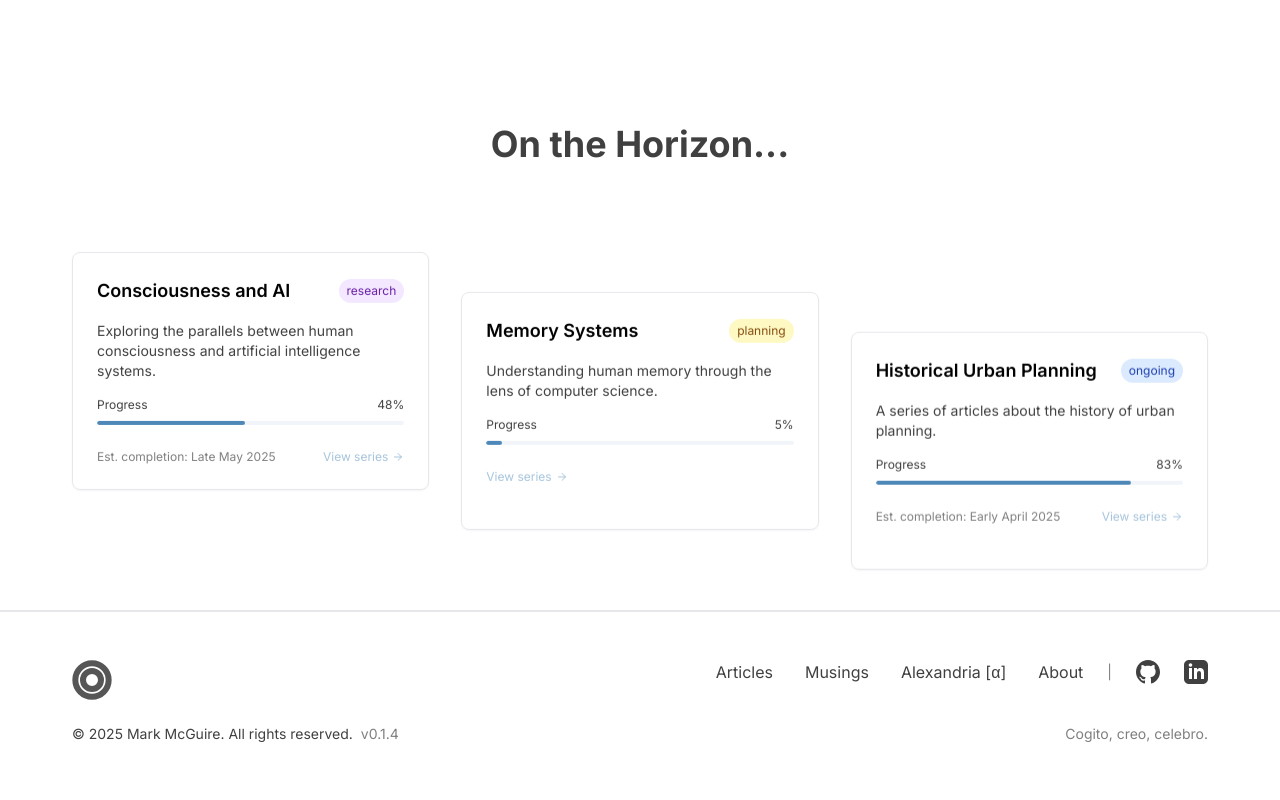
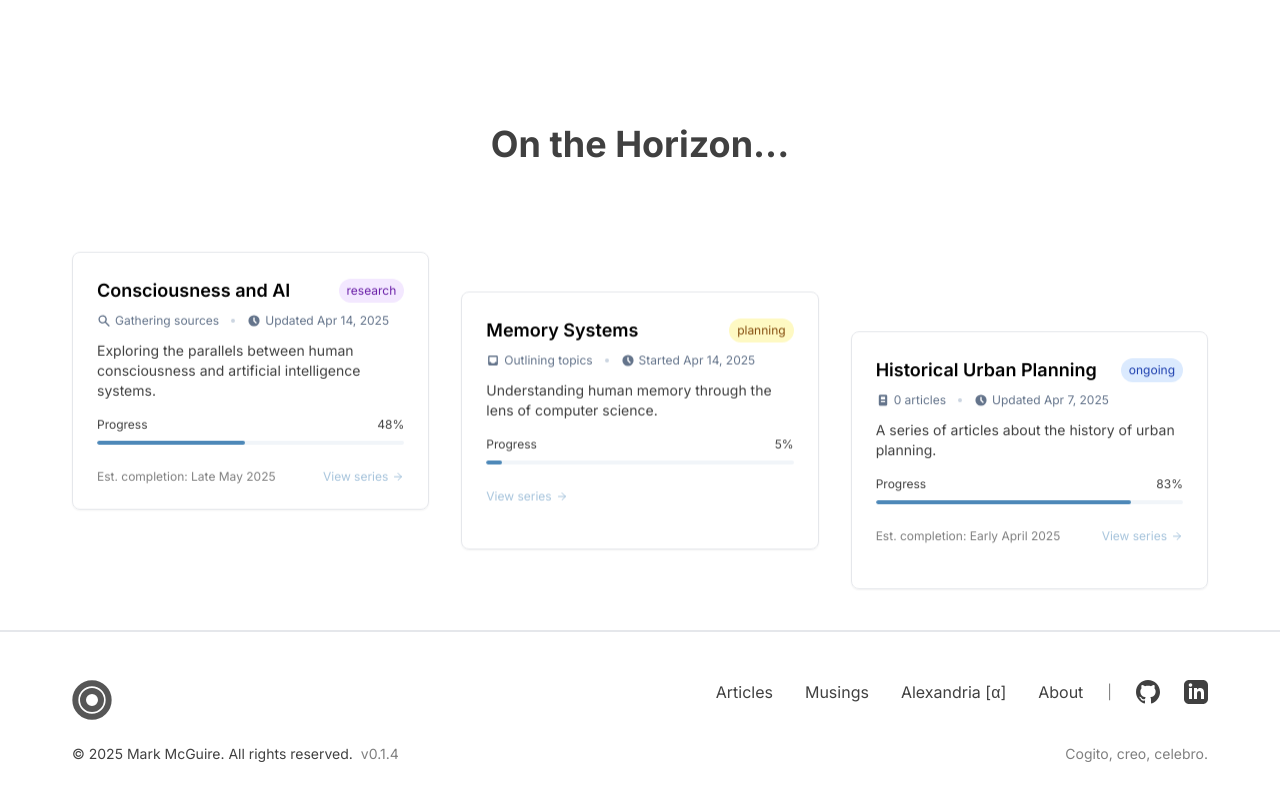
Before and after one commit to markmcguire011/Sentennial, a Next.js app: page / in a window 1280 px wide. Shown: the part 2192-2992 px from the top of the page. Built offline with nearby package versions, Linux system fonts and the light colour scheme.

Commit message:
feat: updated current research, revamped series page

```diff
--- a/app/series/[id]/page.tsx
+++ b/app/series/[id]/page.tsx
@@ -75,17 +75,9 @@ export default async function SeriesPage({ params }: { params: Params }) {
           Articles in this series
         </h2>
 
-        {series.articles.length > 0 ? (
-          <div className="flex flex-col gap-6">
-            {series.articles.map((article) => (
-              <ArticleButton
-                key={`article-${(article as Article).slug}`}
-                data={article as Article}
-              />
-            ))}
-          </div>
-        ) : (
-          <div className="flex flex-col items-center justify-center py-12 px-6 bg-white/80 backdrop-blur-sm rounded-lg border shadow-sm">
+        <div className="flex flex-col gap-6 min-h-[50vh]">
+          {series.status !== "completed" && (
+            <div className="flex flex-col items-center justify-center py-8 px-6 bg-white/80 backdrop-blur-sm rounded-lg border shadow-sm">
               <div className="flex items-center justify-center mb-4">
                 {series.status === "ongoing" && (
                   <>
@@ -111,30 +103,26 @@ export default async function SeriesPage({ params }: { params: Params }) {
                     </span>
                   </>
                 )}
-              {series.status === "completed" && (
-                <>
-                  <div className="w-2 h-2 bg-green-500 rounded-full mr-2" />
-                  <span className="text-sm font-mono uppercase tracking-wider text-slate-500">
-                    Archived
-                  </span>
-                </>
-              )}
               </div>
 
-            <p className="text-xl text-center opacity-75 max-w-2xl text-brand-dark mb-2">
+              <p
+                className={`text-center opacity-75 max-w-2xl text-brand-dark mb-2 ${
+                  series.articles.length > 0 ? "text-lg" : "text-xl"
+                }`}
+              >
                 {series.status === "ongoing"
-                ? "Articles are being written..."
+                  ? "More articles are being written..."
                   : series.status === "research"
                   ? "Research in progress..."
-                : series.status === "planning"
-                ? "Series is being planned..."
-                : "This series has been archived."}
+                  : "Series is being planned..."}
               </p>
 
               <p className="text-sm text-center text-slate-500 max-w-lg">
                 {series.status === "ongoing" && (
                   <>
-                  The first articles in this series are currently being written.
+                    {series.articles.length > 0
+                      ? "Additional articles in this series are currently being written."
+                      : "The first articles in this series are currently being written."}
                     {series.estimatedCompletion && (
                       <> Expected completion: {series.estimatedCompletion}.</>
                     )}
@@ -144,13 +132,16 @@ export default async function SeriesPage({ params }: { params: Params }) {
                   <>
                     This series is currently in the research phase.
                     {series.progress && (
-                    <> Research is approximately {series.progress}% complete.</>
+                      <>
+                        {" "}
+                        Research is approximately {series.progress}% complete.
+                      </>
                     )}
                     {series.estimatedCompletion && (
                       <>
                         {" "}
-                      Expected to begin publishing: {series.estimatedCompletion}
-                      .
+                        Expected to begin publishing:{" "}
+                        {series.estimatedCompletion}.
                       </>
                     )}
                   </>
@@ -167,15 +158,9 @@ export default async function SeriesPage({ params }: { params: Params }) {
                     )}
                   </>
                 )}
-              {series.status === "completed" && (
-                <>
-                  This series has been completed but all articles have been
-                  archived or moved.
-                </>
-              )}
               </p>
 
-            {series.progress && series.status !== "completed" && (
+              {series.progress && (
                 <div className="mt-6 w-full max-w-md">
                   <div className="flex justify-between text-xs text-slate-500 mb-1">
                     <span>Progress</span>
@@ -198,7 +183,23 @@ export default async function SeriesPage({ params }: { params: Params }) {
             </div>
           )}
 
-        <div className="mt-10">
+          {series.articles.length > 0 && (
+            <div className="w-full h-[1px] bg-slate-200"></div>
+          )}
+
+          {series.articles.length > 0 && (
+            <div className="flex flex-col gap-6 mb-8">
+              {series.articles.map((article) => (
+                <ArticleButton
+                  key={`article-${(article as Article).slug}`}
+                  data={article as Article}
+                />
+              ))}
+            </div>
+          )}
+        </div>
+
+        <div className="mt-10 flex items-center gap-6">
           <Link
             href="/articles"
             className="inline-flex items-center gap-2 text-brand-color hover:text-brand-dark transition-colors"
@@ -217,6 +218,25 @@ export default async function SeriesPage({ params }: { params: Params }) {
             </svg>
             Back to all articles
           </Link>
+
+          <Link
+            href="/articles?tab=series&page=1"
+            className="inline-flex items-center gap-2 text-brand-color hover:text-brand-dark transition-colors"
+          >
+            <svg
+              xmlns="http://www.w3.org/2000/svg"
+              className="h-5 w-5"
+              viewBox="0 0 20 20"
+              fill="currentColor"
+            >
+              <path
+                fillRule="evenodd"
+                d="M7 3a1 1 0 000 2h6a1 1 0 100-2H7zM4 7a1 1 0 011-1h10a1 1 0 110 2H5a1 1 0 01-1-1zM2 11a2 2 0 012-2h12a2 2 0 012 2v4a2 2 0 01-2 2H4a2 2 0 01-2-2v-4z"
+                clipRule="evenodd"
+              />
+            </svg>
+            View all series
+          </Link>
         </div>
       </div>
     </div>
--- a/components/sections/current-research.tsx
+++ b/components/sections/current-research.tsx
@@ -17,7 +17,15 @@ export default function CurrentResearch({ series }: Props) {
   });
 
   // Filter to only show series that are in progress (not completed)
-  const activeSeries = series.filter((s) => s.status !== "completed");
+  const activeSeries = series
+    .filter((s) => s.status !== "completed")
+    // Sort by lastUpdated date (most recent first)
+    .sort(
+      (a, b) =>
+        new Date(b.lastUpdated).getTime() - new Date(a.lastUpdated).getTime()
+    )
+    // Take only the top 3
+    .slice(0, 3);
 
   return (
     <section className="py-20 mb-20">
@@ -60,6 +68,16 @@ function ResearchCard({
   const y = useTransform(progress, [0, 1], [50 * (index + 1), 0]);
   const opacity = useTransform(progress, [0, 0.2, 1], [0, 1, 1]);
 
+  // Format the last updated date
+  const formattedDate = new Date(series.lastUpdated).toLocaleDateString(
+    "en-US",
+    {
+      month: "short",
+      day: "numeric",
+      year: "numeric",
+    }
+  );
+
   return (
     <motion.div
       ref={cardRef}
@@ -72,7 +90,7 @@ function ResearchCard({
           className="block absolute inset-0 z-10 group-hover:shadow-md transition-shadow rounded-lg"
         />
       ) : null}
-      <div className="flex items-center justify-between mb-4">
+      <div className="flex items-center justify-between mb-2">
         <h3 className="font-semibold text-lg">{series.title}</h3>
         <span
           className={`text-xs px-2 py-1 rounded-full ${
@@ -86,6 +104,121 @@ function ResearchCard({
           {series.status}
         </span>
       </div>
+
+      {/* Article count and last updated info */}
+      {series.status === "ongoing" && (
+        <div className="flex items-center gap-3 mb-3 text-xs text-slate-500">
+          <div className="flex items-center gap-1">
+            <svg
+              xmlns="http://www.w3.org/2000/svg"
+              className="h-3.5 w-3.5"
+              viewBox="0 0 20 20"
+              fill="currentColor"
+            >
+              <path
+                fillRule="evenodd"
+                d="M4 4a2 2 0 012-2h8a2 2 0 012 2v12a2 2 0 01-2 2H6a2 2 0 01-2-2V4zm3 1h6v4H7V5zm6 6H7v2h6v-2z"
+                clipRule="evenodd"
+              />
+            </svg>
+            <span>
+              {series.articles.length} article
+              {series.articles.length !== 1 ? "s" : ""}
+            </span>
+          </div>
+          <span className="w-1 h-1 bg-slate-300 rounded-full"></span>
+          <div className="flex items-center gap-1">
+            <svg
+              xmlns="http://www.w3.org/2000/svg"
+              className="h-3.5 w-3.5"
+              viewBox="0 0 20 20"
+              fill="currentColor"
+            >
+              <path
+                fillRule="evenodd"
+                d="M10 18a8 8 0 100-16 8 8 0 000 16zm1-12a1 1 0 10-2 0v4a1 1 0 00.293.707l2.828 2.829a1 1 0 101.415-1.415L11 9.586V6z"
+                clipRule="evenodd"
+              />
+            </svg>
+            <span>Updated {formattedDate}</span>
+          </div>
+        </div>
+      )}
+
+      {/* Planning stage indicators */}
+      {series.status === "planning" && (
+        <div className="flex items-center gap-3 mb-3 text-xs text-slate-500">
+          <div className="flex items-center gap-1">
+            <svg
+              xmlns="http://www.w3.org/2000/svg"
+              className="h-3.5 w-3.5"
+              viewBox="0 0 20 20"
+              fill="currentColor"
+            >
+              <path
+                fillRule="evenodd"
+                d="M5 3a2 2 0 00-2 2v10a2 2 0 002 2h10a2 2 0 002-2V5a2 2 0 00-2-2H5zm0 2h10v7h-2l-1 2H8l-1-2H5V5z"
+                clipRule="evenodd"
+              />
+            </svg>
+            <span>Outlining topics</span>
+          </div>
+          <span className="w-1 h-1 bg-slate-300 rounded-full"></span>
+          <div className="flex items-center gap-1">
+            <svg
+              xmlns="http://www.w3.org/2000/svg"
+              className="h-3.5 w-3.5"
+              viewBox="0 0 20 20"
+              fill="currentColor"
+            >
+              <path
+                fillRule="evenodd"
+                d="M10 18a8 8 0 100-16 8 8 0 000 16zm1-12a1 1 0 10-2 0v4a1 1 0 00.293.707l2.828 2.829a1 1 0 101.415-1.415L11 9.586V6z"
+                clipRule="evenodd"
+              />
+            </svg>
+            <span>Started {formattedDate}</span>
+          </div>
+        </div>
+      )}
+
+      {/* Research stage indicators */}
+      {series.status === "research" && (
+        <div className="flex items-center gap-3 mb-3 text-xs text-slate-500">
+          <div className="flex items-center gap-1">
+            <svg
+              xmlns="http://www.w3.org/2000/svg"
+              className="h-3.5 w-3.5"
+              viewBox="0 0 20 20"
+              fill="currentColor"
+            >
+              <path
+                fillRule="evenodd"
+                d="M8 4a4 4 0 100 8 4 4 0 000-8zM2 8a6 6 0 1110.89 3.476l4.817 4.817a1 1 0 01-1.414 1.414l-4.816-4.816A6 6 0 012 8z"
+                clipRule="evenodd"
+              />
+            </svg>
+            <span>Gathering sources</span>
+          </div>
+          <span className="w-1 h-1 bg-slate-300 rounded-full"></span>
+          <div className="flex items-center gap-1">
+            <svg
+              xmlns="http://www.w3.org/2000/svg"
+              className="h-3.5 w-3.5"
+              viewBox="0 0 20 20"
+              fill="currentColor"
+            >
+              <path
+                fillRule="evenodd"
+                d="M10 18a8 8 0 100-16 8 8 0 000 16zm1-12a1 1 0 10-2 0v4a1 1 0 00.293.707l2.828 2.829a1 1 0 101.415-1.415L11 9.586V6z"
+                clipRule="evenodd"
+              />
+            </svg>
+            <span>Updated {formattedDate}</span>
+          </div>
+        </div>
+      )}
+
       <p className="text-sm opacity-75 mb-4">{series.description}</p>
       <div className="space-y-2">
         <div className="flex justify-between text-xs opacity-75">
```
Lines whose indentation alone changed are shown as unchanged.
